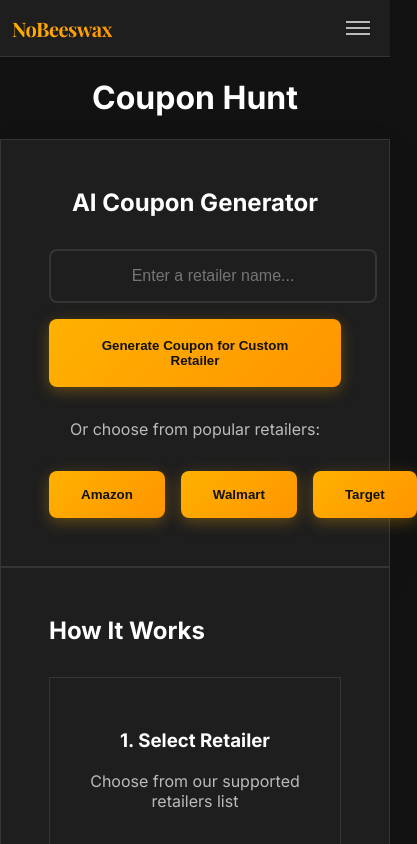
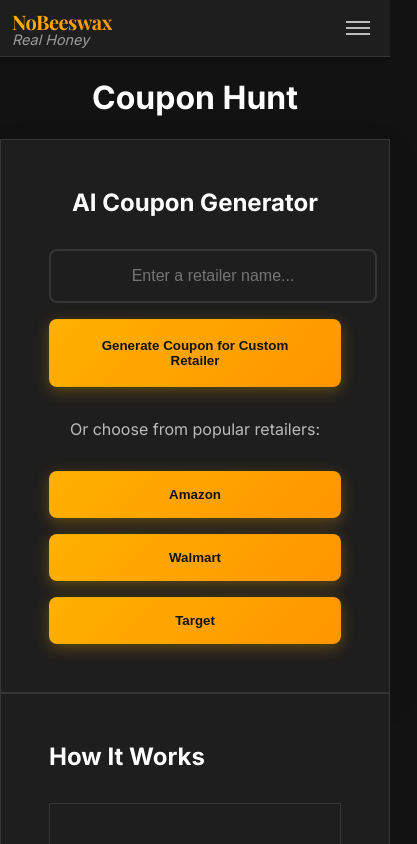
Before and after one commit to tobilobasalawu/NoBeesWax, a React (Vite) app in the folder frontend/: page /hunt in a window 390 px wide. Shown: the top 844 px of the page, 417 px wide, since content can reach past the window. Built offline with nearby package versions, Linux system fonts and the light colour scheme; no server answers.

Commit message:
Styling for the cotd page

```diff
--- a/frontend/src/components/Navbar.css
+++ b/frontend/src/components/Navbar.css
@@ -22,6 +22,13 @@
   text-decoration: none;
 }
 
+.navbar-brand {
+  display: flex;
+  flex-direction: column;
+  align-items: flex-start;
+  text-decoration: none;
+}
+
 .navbar-brand span {
   font-family: var(--font-brand);
   font-size: 1.75rem;
@@ -36,10 +43,17 @@
   letter-spacing: -0.5px;
 }
 
+.tagline {
+  font-size: 0.9rem;
+  color: var(--text-secondary);
+  font-style: italic;
+  opacity: 0.8;
+}
+
 .navbar-brand span::after {
   content: '';
   position: absolute;
-  bottom: -2px;
+  bottom: 0;
   left: 0;
   width: 0;
   height: 2px;
@@ -49,6 +63,16 @@
 
 .navbar-brand:hover span::after {
   width: 100%;
+}
+
+.navbar-brand .tagline {
+  font-size: 0.9rem;
+  color: var(--text-secondary);
+  margin-top: -0.25rem;
+  font-style: italic;
+  opacity: 0.8;
+  position: relative;
+  z-index: 1;
 }
 
 .navbar-links {
--- a/frontend/src/components/Navbar.jsx
+++ b/frontend/src/components/Navbar.jsx
@@ -26,6 +26,7 @@ function Navbar() {
       <div className="container navbar-container">
         <Link to="/" className="navbar-brand">
           <span>NoBeeswax</span>
+          <small className="tagline">Real Honey</small>
         </Link>
 
         <div className={`navbar-links ${isMenuOpen ? 'active' : ''}`}>
--- a/frontend/src/pages/Cotd.css
+++ b/frontend/src/pages/Cotd.css
@@ -156,8 +156,75 @@ body.light-theme {
   display: grid;
   gap: 2rem;
   padding: 1rem;
-  max-width: 1400px;
+  max-width: 1200px;
   margin: 0 auto;
+  justify-content: center;
+  grid-template-columns: repeat(auto-fit, minmax(450px, 1fr));
+}
+
+@media (max-width: 767px) {
+  .grid {
+    grid-template-columns: 1fr;
+    max-width: 500px;
+  }
+}
+
+/* Refresh Button */
+.refresh-button {
+  width: 100%;
+  max-width: 300px;
+  margin: 2rem auto;
+  display: block;
+  padding: 1rem 2rem;
+  background: var(--gradient-primary);
+  border: none;
+  border-radius: 0.5rem;
+  color: var(--bg-primary);
+  font-weight: 600;
+  font-size: 1.1rem;
+  cursor: pointer;
+  box-shadow: var(--btn-shadow);
+  transition: all 0.2s ease;
+  position: relative;
+  overflow: hidden;
+}
+
+.refresh-button:disabled {
+  opacity: 0.7;
+  cursor: not-allowed;
+}
+
+.refresh-button .button-content {
+  display: flex;
+  align-items: center;
+  justify-content: center;
+  gap: 0.75rem;
+}
+
+.refresh-button .icon {
+  font-size: 1.2rem;
+}
+
+.refresh-button:hover {
+  box-shadow: 0 6px 20px rgba(255, 177, 0, 0.4);
+}
+
+.refresh-button:active {
+  transform: translateY(1px);
+}
+
+.animate-spin {
+  animation: spin 1s linear infinite;
+}
+
+
+@keyframes spin {
+  from {
+    transform: rotate(0deg);
+  }
+  to {
+    transform: rotate(360deg);
+  }
 }
 
 @media (min-width: 768px) {
--- a/frontend/src/pages/Cotd.jsx
+++ b/frontend/src/pages/Cotd.jsx
@@ -175,7 +175,24 @@ export default function Cotd() {
         Coupons of the Day
       </motion.h1>
 
-      <GetLatestButton onClick={fetchLatestCoupons} loading={loading} />
+      <motion.button
+        onClick={fetchLatestCoupons}
+        disabled={loading}
+        className="refresh-button"
+        whileHover={{ scale: 1.02 }}
+        whileTap={{ scale: 0.98 }}
+      >
+        <div className="button-content">
+          {loading ? (
+            <FaSpinner className="animate-spin" />
+          ) : (
+            <>
+              <FaSync className="icon" />
+              <span>Get Latest Coupons!</span>
+            </>
+          )}
+        </div>
+      </motion.button>
 
       <div className="grid grid-cols-1 md:grid-cols-2 gap-8">
         {(coupons.length > 0 ? coupons : [
--- a/frontend/src/pages/Home.css
+++ b/frontend/src/pages/Home.css
@@ -208,3 +208,45 @@
   transform: translateY(-3px);
   box-shadow: var(--btn-primary-hover-shadow);
 }
+
+.home-footer {
+  margin-top: 4rem;
+  padding: 2rem 0;
+  background: var(--bg-card);
+  border-top: 1px solid var(--border-color);
+}
+
+.footer-content {
+  max-width: 1200px;
+  margin: 0 auto;
+  padding: 0 2rem;
+}
+
+.footer-brand {
+  text-align: center;
+}
+
+.footer-brand {
+  text-align: center;
+  display: flex;
+  flex-direction: column;
+  align-items: center;
+}
+
+.footer-brand h3 {
+  font-family: var(--font-brand);
+  font-size: 1.5rem;
+  font-weight: bold;
+  background: linear-gradient(45deg, var(--primary-color), var(--secondary-color));
+  -webkit-background-clip: text;
+  background-clip: text;
+  color: transparent;
+  margin-bottom: 0.5rem;
+}
+
+.footer-brand p {
+  color: var(--text-secondary);
+  font-size: 0.9rem;
+  font-style: italic;
+  margin-top: -0.25rem;
+}
--- a/frontend/src/pages/Home.jsx
+++ b/frontend/src/pages/Home.jsx
@@ -54,6 +54,15 @@ export default function Home() {
           <p className="feature-description">Get points for discovering and sharing working coupon codes.</p>
         </div>
       </div>
+
+      <footer className="home-footer">
+        <div className="footer-content">
+          <div className="footer-brand">
+            <h3>NoBeeswax</h3>
+            <p>Real Honey</p>
+          </div>
+        </div>
+      </footer>
     </div>
   );
 }
```
